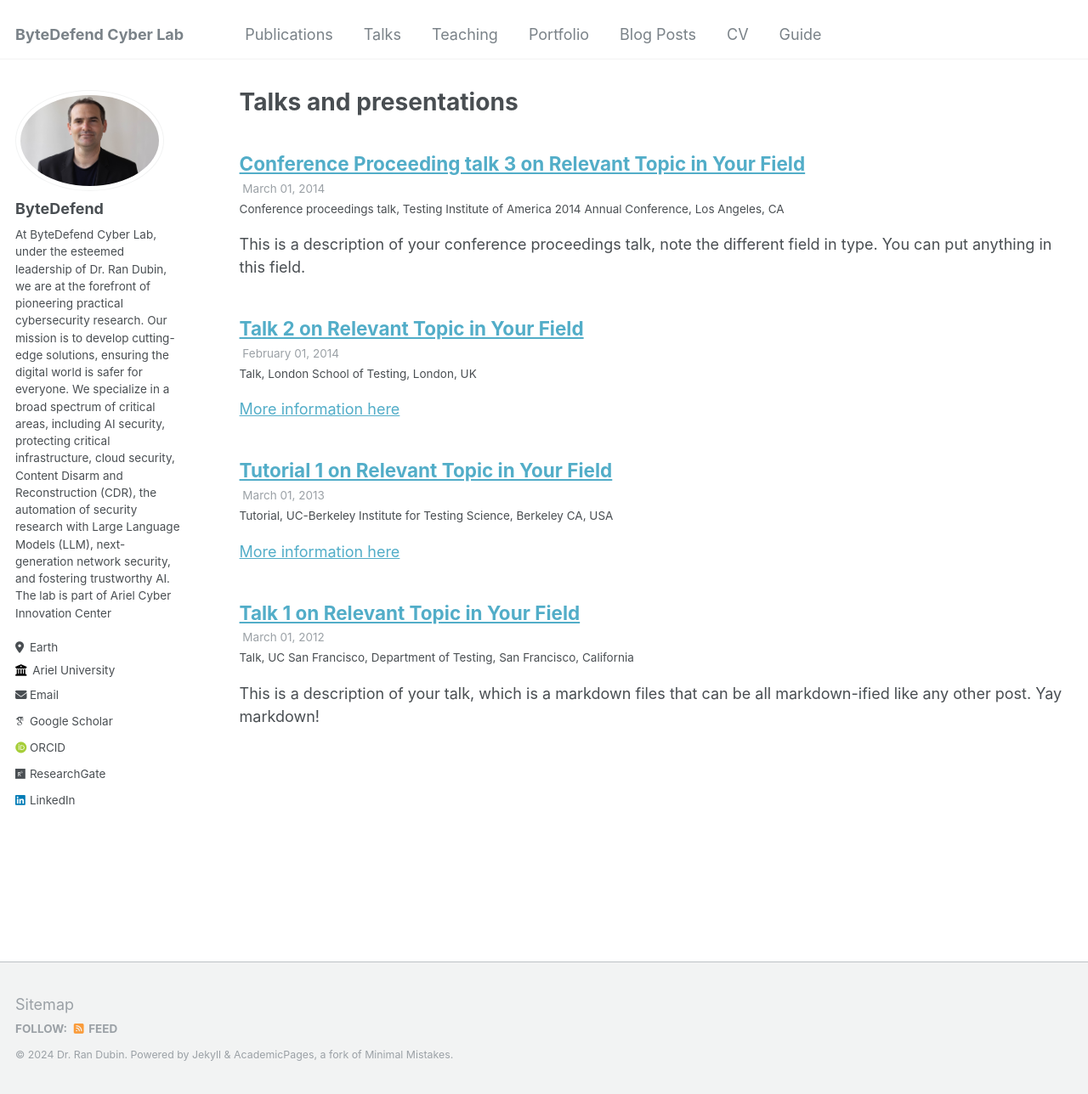
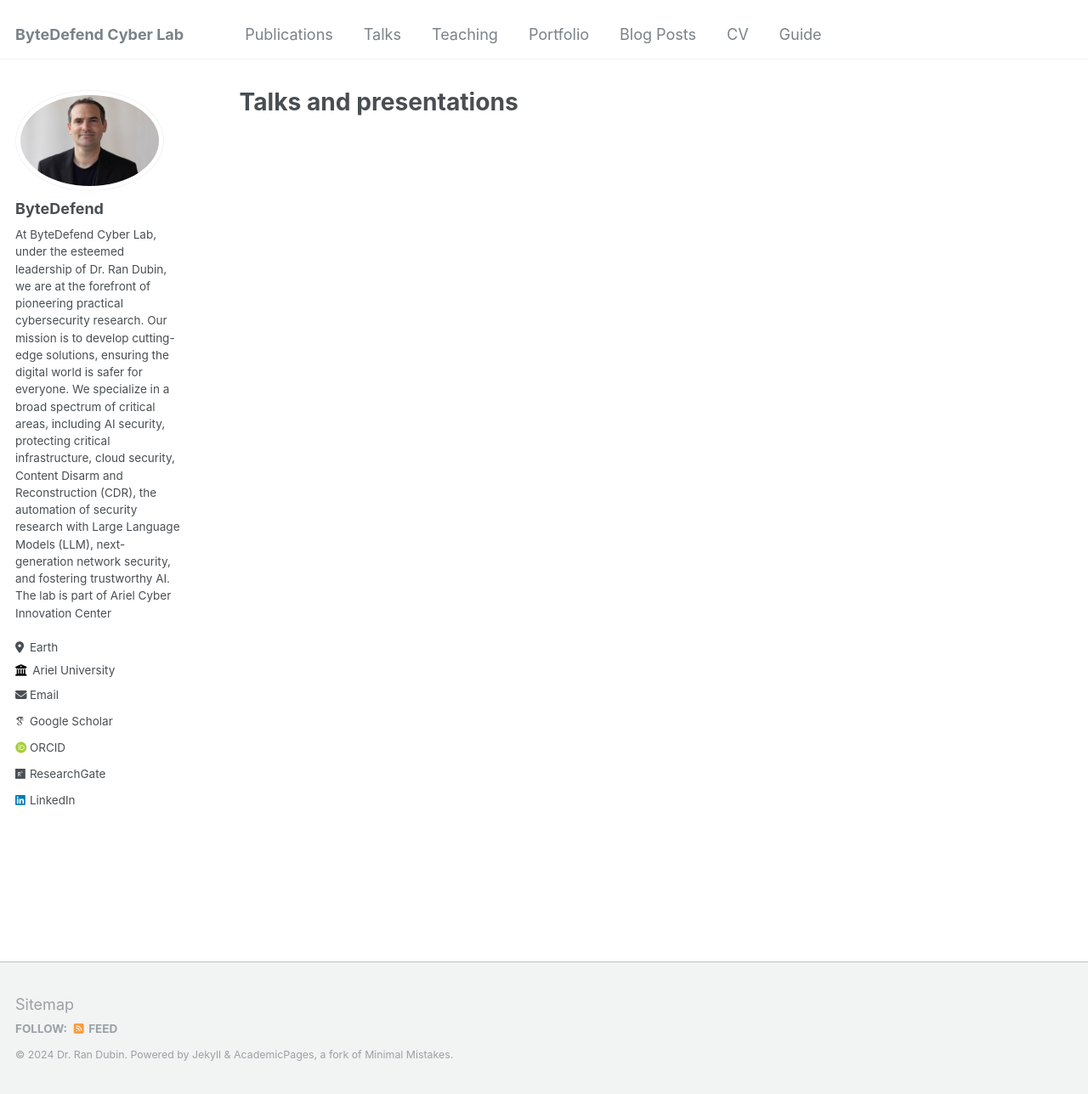
Before and after one commit to randubin/ByteDefend, a Jekyll site: the page built from _pages/talks.html, in a window 1280 px wide and 1288 px high. Shown: the whole window at 85% size. Built offline with Jekyll 4.4.1, drawn with Linux system fonts in a browser that asks for light colours; some web fonts are replaced; some of the changed lines change nothing that is shown.

Commit message:
Update _config.yml

```diff
--- a/_config.yml
+++ b/_config.yml
@@ -201,18 +201,18 @@
 
 # Collections
 collections:
-  teaching:
-    output: true
-    permalink: /:collection/:path/
+  #teaching:
+  #  output: true
+  #  permalink: /:collection/:path/
   publications:
     output: true
     permalink: /:collection/:path/
-  portfolio:
+  Spin-off:
     output: true
     permalink: /:collection/:path/
-  talks:
-    output: true
-    permalink: /:collection/:path/
+  #talks:
+  #  output: true
+  #  permalink: /:collection/:path/
 
 
 # Defaults
@@ -236,14 +236,14 @@
       layout: single
       author_profile: true
   # _teaching
-  - scope:
-      path: ""
-      type: teaching
-    values:
-      layout: single
-      author_profile: true
-      share: true
-      comments: true
+  #- scope:
+  #    path: ""
+  #    type: teaching
+  #  values:
+  #    layout: single
+  #    author_profile: true
+  #    share: true
+  #    comments: true
   # _publications
   - scope:
       path: ""
@@ -253,23 +253,23 @@
       author_profile: true
       share: true
       comments: true
-  # _portfolio
-  - scope:
-      path: ""
-      type: portfolio
-    values:
-      layout: single
-      author_profile: true
-      share: true
-      comment: true
+  # _Spin-off
+  #- scope:
+  #    path: ""
+  #    type: Spin-off
+  #  values:
+  #    layout: single
+  #    author_profile: true
+  #    share: true
+  #    comment: true
   # _talks
-  - scope:
-      path: ""
-      type: talks
-    values:
-      layout: talk
-      author_profile: true
-      share: true
+  #- scope:
+  #    path: ""
+  #    type: talks
+  #  values:
+  #    layout: talk
+  #    author_profile: true
+  #    share: true
 
 
 # Sass/SCSS
```
